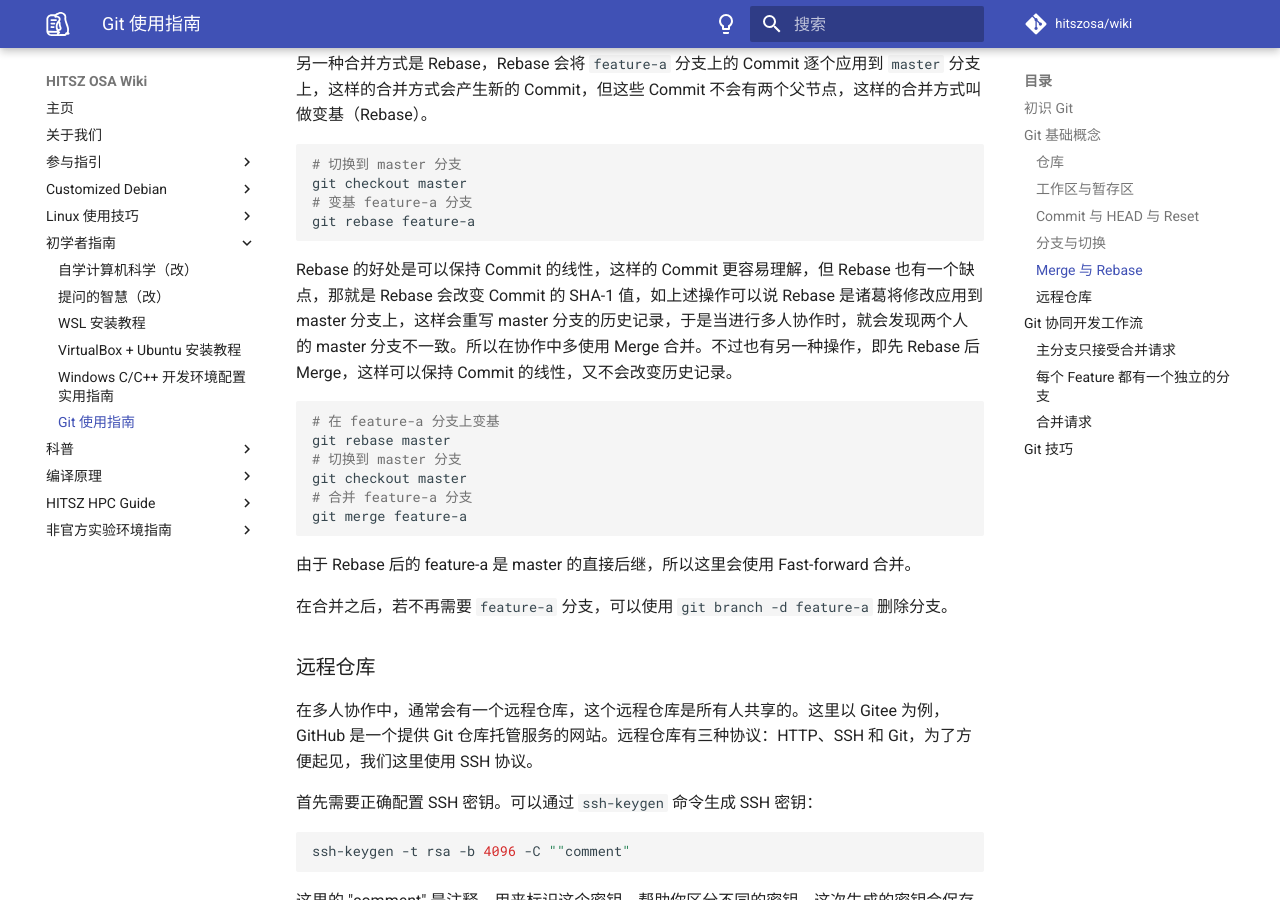
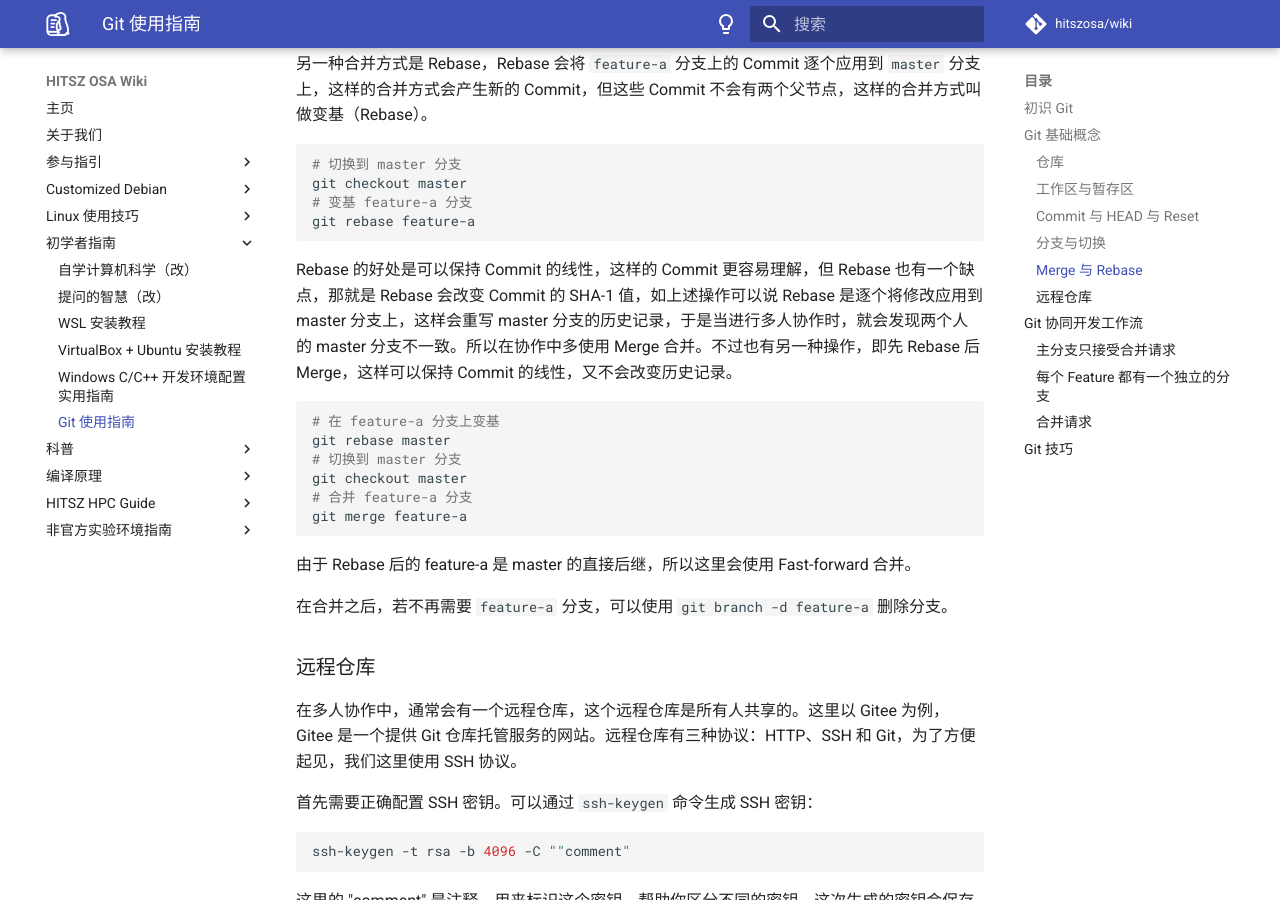
Before and after one commit to hitszosa/wiki, an MkDocs documentation site: the page built from docs/guide-for-beginner/git-tutorial.md, in a window 1280 px wide and 900 px high, scrolled down 2828 px. Built offline with MkDocs 1.6.1 and Material for MkDocs 9.7.7, drawn with Linux system fonts in a browser that asks for light colours; comment, search, counter and statistics services are not loaded.

Commit message:
fix typo

````diff
--- a/docs/guide-for-beginner/git-tutorial.md
+++ b/docs/guide-for-beginner/git-tutorial.md
@@ -105,7 +105,7 @@ git checkout master
 git rebase feature-a
 ```
 
-Rebase 的好处是可以保持 Commit 的线性，这样的 Commit 更容易理解，但 Rebase 也有一个缺点，那就是 Rebase 会改变 Commit 的 SHA-1 值，如上述操作可以说 Rebase 是诸葛将修改应用到 master 分支上，这样会重写 master 分支的历史记录，于是当进行多人协作时，就会发现两个人的 master 分支不一致。所以在协作中多使用 Merge 合并。不过也有另一种操作，即先 Rebase 后 Merge，这样可以保持 Commit 的线性，又不会改变历史记录。
+Rebase 的好处是可以保持 Commit 的线性，这样的 Commit 更容易理解，但 Rebase 也有一个缺点，那就是 Rebase 会改变 Commit 的 SHA-1 值，如上述操作可以说 Rebase 是逐个将修改应用到 master 分支上，这样会重写 master 分支的历史记录，于是当进行多人协作时，就会发现两个人的 master 分支不一致。所以在协作中多使用 Merge 合并。不过也有另一种操作，即先 Rebase 后 Merge，这样可以保持 Commit 的线性，又不会改变历史记录。
 
 ```bash
 # 在 feature-a 分支上变基
@@ -122,7 +122,7 @@ git merge feature-a
 
 ### 远程仓库
 
-在多人协作中，通常会有一个远程仓库，这个远程仓库是所有人共享的。这里以 Gitee 为例，GitHub 是一个提供 Git 仓库托管服务的网站。远程仓库有三种协议：HTTP、SSH 和 Git，为了方便起见，我们这里使用 SSH 协议。
+在多人协作中，通常会有一个远程仓库，这个远程仓库是所有人共享的。这里以 Gitee 为例，Gitee 是一个提供 Git 仓库托管服务的网站。远程仓库有三种协议：HTTP、SSH 和 Git，为了方便起见，我们这里使用 SSH 协议。
 
 首先需要正确配置 SSH 密钥。可以通过 `ssh-keygen` 命令生成 SSH 密钥：
 
````
